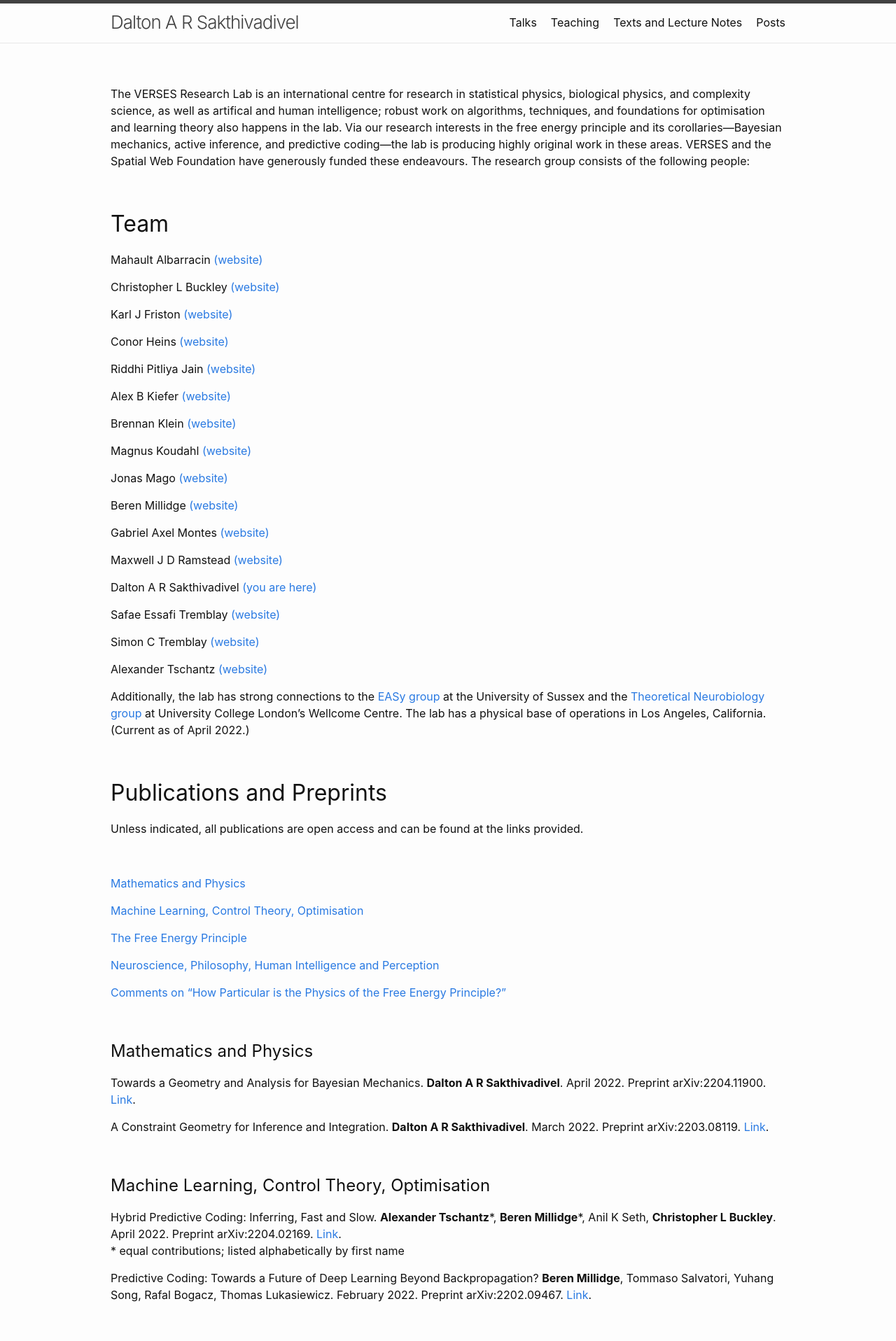
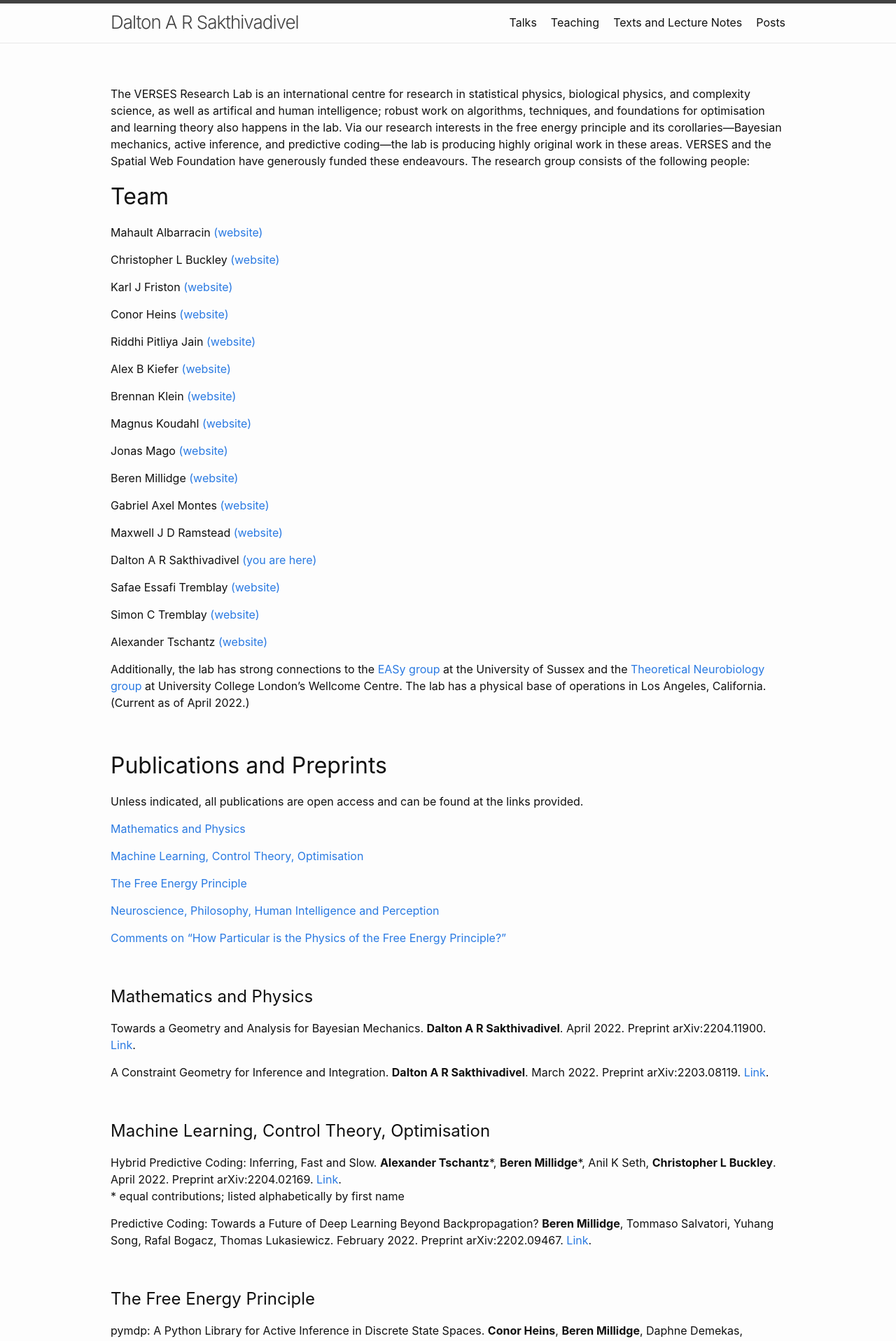
Before and after one commit to DARSakthi/DARSakthi.github.io, a Jekyll site: the page built from verses-lab.markdown, in a window 1280 px wide. Shown: the top 1916 px of the page at 70% size. Built offline with Jekyll 4.4.1, drawn with Linux system fonts in a browser that asks for light colours.

Commit message:
Formatting

```diff
--- a/verses-lab.markdown
+++ b/verses-lab.markdown
@@ -4,8 +4,6 @@ permalink: /verses-lab/
 ---
 
 The VERSES Research Lab is an international centre for research in statistical physics, biological physics, and complexity science, as well as artifical and human intelligence; robust work on algorithms, techniques, and foundations for optimisation and learning theory also happens in the lab. Via our research interests in the free energy principle and its corollaries—Bayesian mechanics, active inference, and predictive coding—the lab is producing highly original work in these areas. VERSES and the Spatial Web Foundation have generously funded these endeavours. The research group consists of the following people:
-
-&nbsp;
 
 ## Team
 
@@ -48,8 +46,6 @@ Additionally, the lab has strong connections to the [EASy group](https://www.sus
 ## Publications and Preprints
 
 Unless indicated, all publications are open access and can be found at the links provided.
-
-&nbsp;
 
 [Mathematics and Physics](#math-ph)
 
@@ -111,7 +107,7 @@ Stress and its Sequelae: An Active Inference Account of the Etiological Pathway
 <a name="sota"></a>
 # Comments on "How Particular is the Physics of the Free Energy Principle?"
 
-A group effort amongst lab members to take stock of the state of the art of the FEP around April/May 2022. The target article appeared in volume 40 of _Physics of Life Reviews_ ([link](https://www.sciencedirect.com/science/article/pii/S1571064521000749)), whilst the comments, and the authors' response to those comments, are to appear in volume 41.
+> A group effort amongst lab members to take stock of the state of the art of the FEP around April/May 2022. The target article appeared in volume 40 of _Physics of Life Reviews_ ([link](https://www.sciencedirect.com/science/article/pii/S1571064521000749)), whilst the comments, and the authors' response to those comments, are to appear in volume 41.
 
 Some Minimal Notes on Notation and Minima: A Comment on "How Particular is the Physics of the Free Energy Principle?" by Aguilera, Millidge, Tschantz, and Buckley. **Maxwell J D Ramstead**\* and **Dalton A R Sakthivadivel**\*. April 2022. Preprint arXiv:2204.13576. [Link](https://arxiv.org/abs/2204.13576).
 \* equal contributions; listed alphabetically by surname.
```
